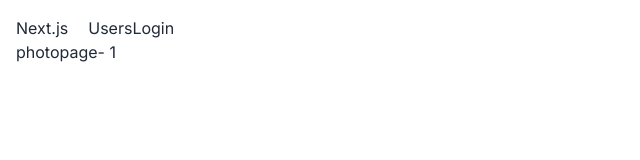
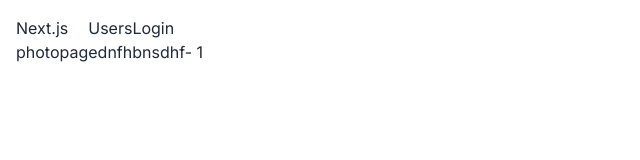
Before and after one commit to heejung0413/next.js_practice, a Next.js app: page /users/1/photos/1 in a window 1280 px wide. Shown: the top 160 px of the page, without its empty margins (0-640 px from the left). Built offline with nearby package versions, Linux system fonts and the light colour scheme; no server answers.

Commit message:
feat: sdasd

```diff
--- a/app/users/[id]/photos/[photosId]/page.tsx
+++ b/app/users/[id]/photos/[photosId]/page.tsx
@@ -5,7 +5,7 @@
 const PhotoPage = (props: Props) => {
   return (
     <div>
-      photopage- {props.params.id} {props.params.photoId}
+      photopagednfhbnsdhf- {props.params.id} {props.params.photoId}
     </div>
   );
 };
```
